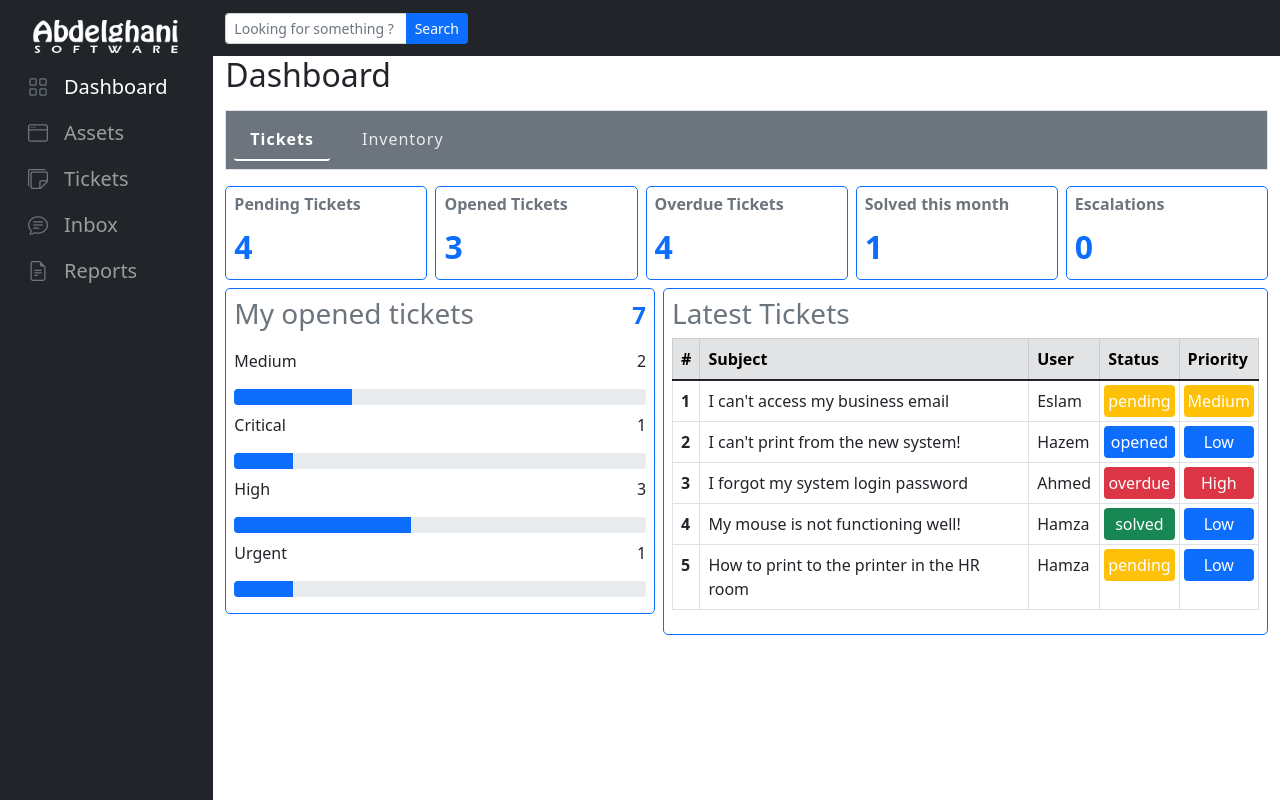
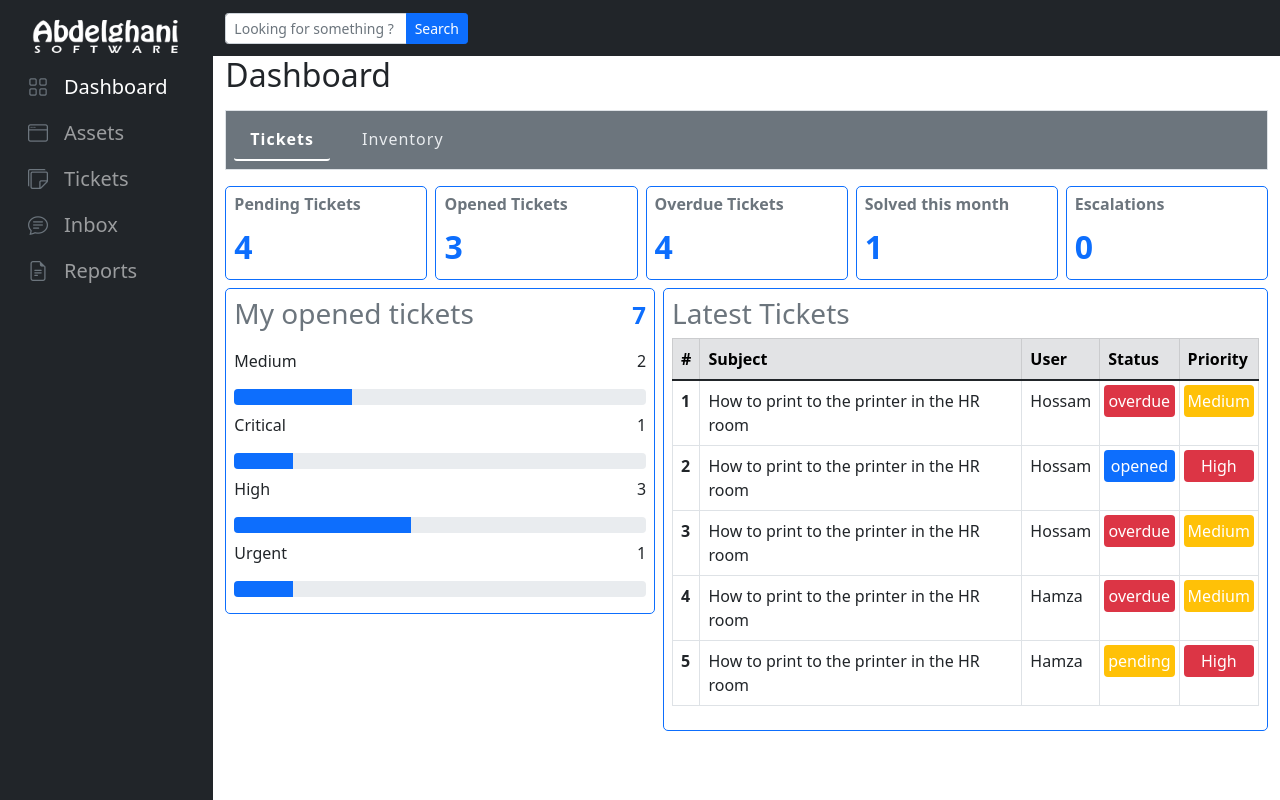
Before and after one commit to Abdelghani-Adel/I.T_Manager, a React (Create React App) app: page /dashboard/tickets in a window 1280 px wide. Built offline with nearby package versions, Linux system fonts and the light colour scheme.

Commit message:
fixed a bug in the LatestTickets component

```diff
--- a/src/Pages/TicketsPage/NewTicket/NewTicket.js
+++ b/src/Pages/TicketsPage/NewTicket/NewTicket.js
@@ -15,7 +15,7 @@ const NewTicket = (props) => {
   const history = useHistory();
 
   const [ticketObject, setTicketObject] = useState({
-    id: "",
+    id: `${Math.random()}`,
     user: "",
     date: "",
     subject: "",
--- a/src/Pages/TicketsPage/TicketsDashboard/LatestTickets/LatestTickets.js
+++ b/src/Pages/TicketsPage/TicketsDashboard/LatestTickets/LatestTickets.js
@@ -1,10 +1,16 @@
 import { useSelector } from "react-redux";
 import TicketsTable from "../../components/TicketsTable/TicketsTable";
 
-const LatestTickets = (props) => {
+const LatestTickets = () => {
   const ticketsState = useSelector((state) => state.tickets);
-  console.log(ticketsState);
-  const tickets = ticketsState.filter((ticket, index) => index < 5);
+
+  // Filtering the tickets to get the latest 5 tickets
+  const latestTickets = ticketsState.filter(
+    (ticket, index) => index >= ticketsState.length - 5
+  );
+
+  // Reversing the latest tickets array, to make the latest ticket at top of the table
+  const tickets = latestTickets.reverse();
 
   return (
     <div className="col-lg-7">
```
